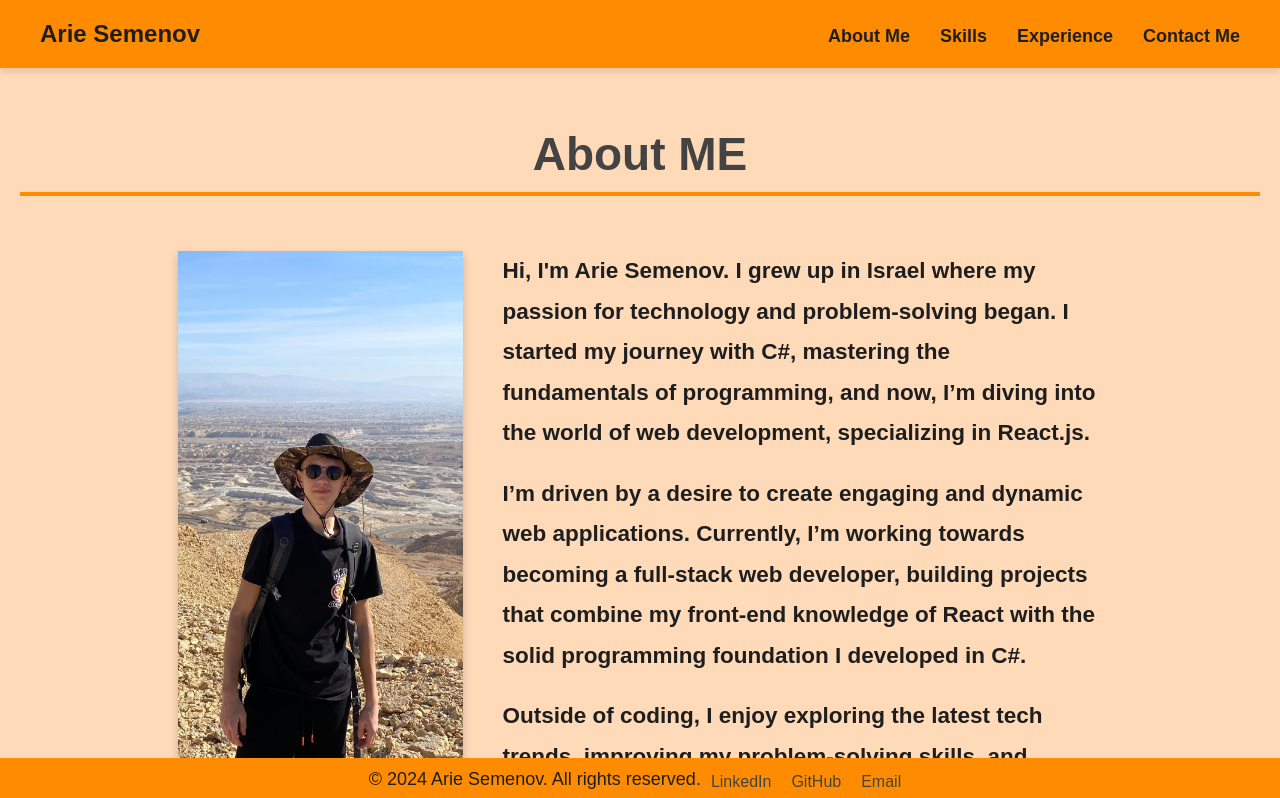
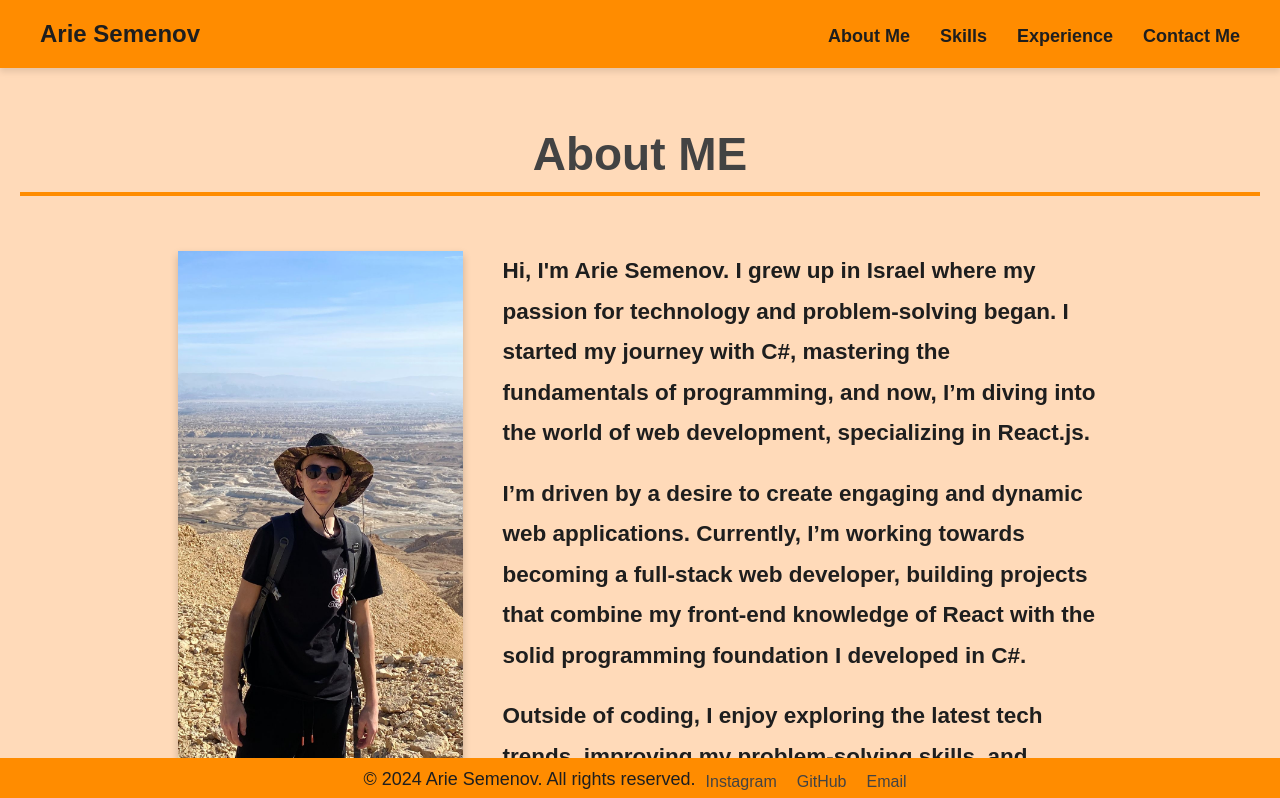
Before and after one commit to Arie-Semenov/Resume-WebSite, a React (Vite) app: page / in a window 1280 px wide. Shown: the top 798 px of the page. Built offline with nearby package versions, Linux system fonts and the light colour scheme.

Commit message:
added the relevant links to the footer

```diff
--- a/src/components/Footer/Footer.jsx
+++ b/src/components/Footer/Footer.jsx
@@ -7,9 +7,9 @@ export default function Footer(props) {
             <div className="footer-content">
                 <p>&copy; {new Date().getFullYear()} Arie Semenov. All rights reserved.</p>
                 <ul className="social-links">
-                    <li><a href="https://linkedin.com/in/yourprofile" target="_blank" rel="noopener noreferrer">LinkedIn</a></li>
+                    <li><a href="https://www.instagram.com/semenov_arie/" target="_blank" rel="noopener noreferrer">Instagram</a></li>
                     <li><a href="https://github.com/Arie-Semenov" target="_blank" rel="noopener noreferrer">GitHub</a></li>
-                    <li><a href="mailto:your.email@example.com">Email</a></li>
+                    <li><a href="mailto:semenovarie2006@gmail.com">Email</a></li>
                 </ul>
             </div>
         </footer>
```
